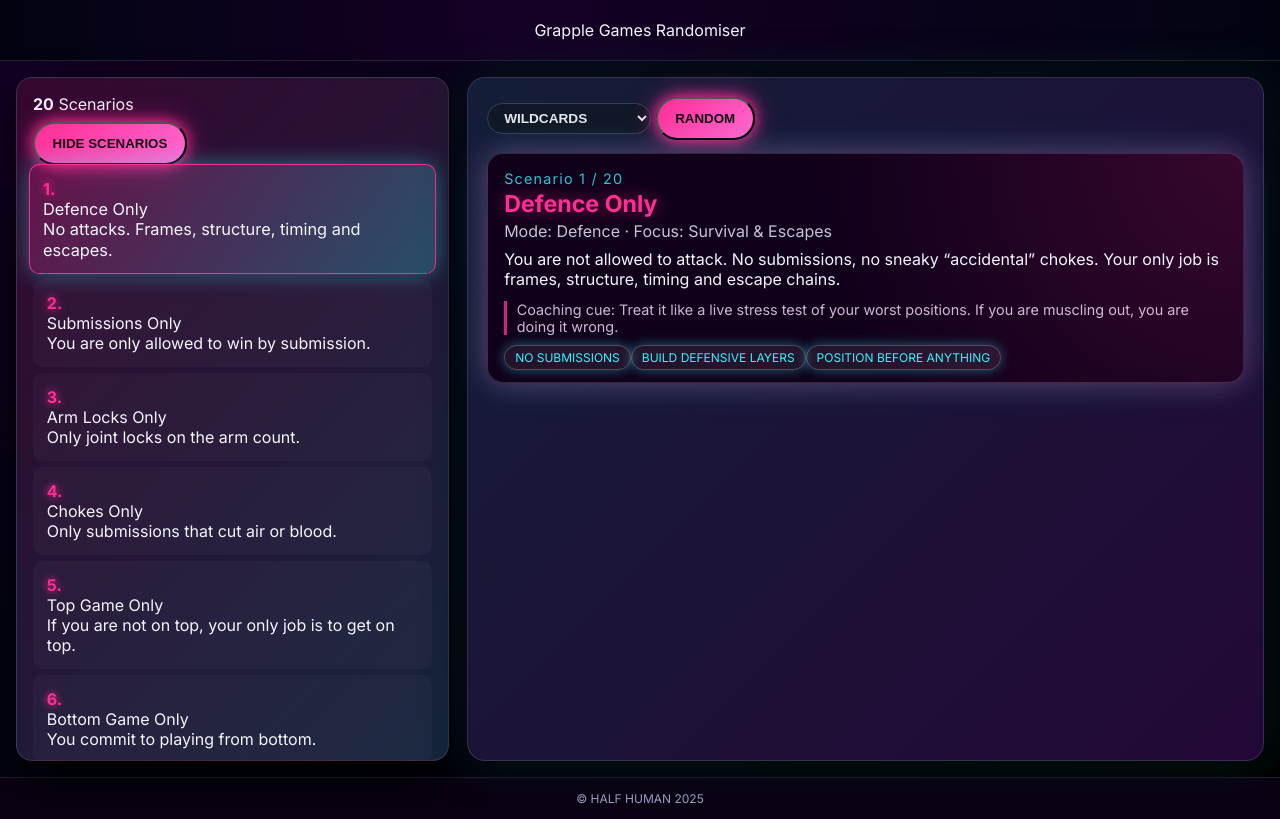
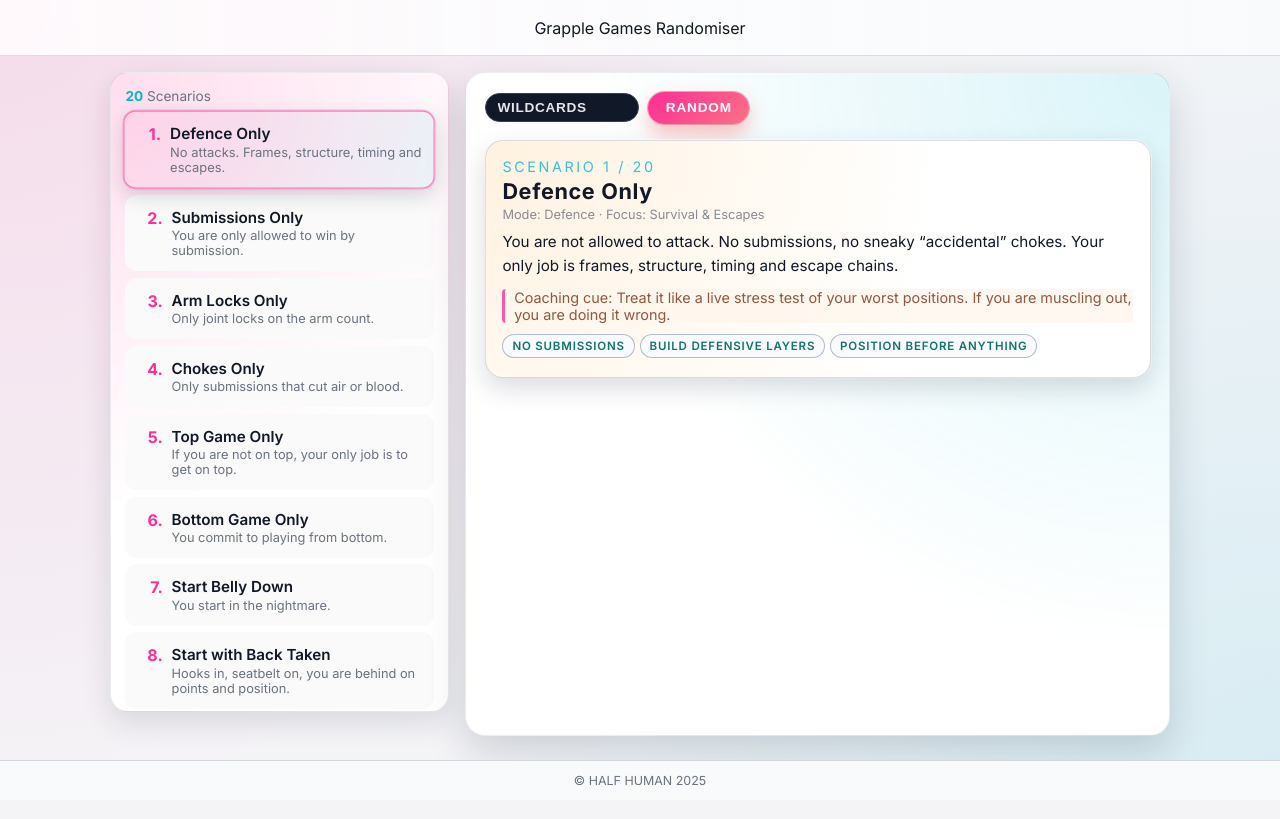
Before and after one commit to HALFHUMAN-AU/grapple-roulette, a plain HTML site: page index.html in a window 1280 px wide. Drawn offline with Linux system fonts and the light colour scheme.

Commit message:
Update index.html

```diff
--- a/index.html
+++ b/index.html
@@ -10,19 +10,27 @@
 
     <style>
         :root {
-            /* Miami / Vice City Palette */
-            --bg-dark: #020412;
-            --bg-panel: rgba(18, 0, 30, 0.92);
+            --bg-page: #f4f4f7;
+            --bg-panel: #ffffff;
+            --bg-panel-soft: #fafafa;
+
             --accent-main: #ff2d95;
-            /* neon pink */
-            --accent-secondary: #32f6ff;
-            /* electric teal */
-            --accent-chaos: #b044ff;
-            /* purple glow */
-            --text-main: #f5f5ff;
-            --text-subtle: #9ca3c7;
-            --border-soft: rgba(255, 255, 255, 0.12);
-            --shadow-strong: 0 18px 40px rgba(0, 0, 0, 0.85);
+            /* graffiti pink */
+            --accent-secondary: #06b6d4;
+            /* teal */
+            --accent-chaos: #a855f7;
+            /* purple for chaos deck if you want it later */
+
+            --text-main: #111827;
+            --text-subtle: #6b7280;
+
+            --border-soft: rgba(15, 23, 42, 0.08);
+            --shadow-soft: 0 10px 30px rgba(15, 23, 42, 0.12);
+            --shadow-strong: 0 16px 40px rgba(15, 23, 42, 0.16);
+        }
+
+        * {
+            box-sizing: border-box;
         }
 
         body {
@@ -30,237 +38,387 @@
             min-height: 100vh;
             display: flex;
             flex-direction: column;
-            font-family: "Inter", sans-serif;
+            font-family: "Inter", system-ui, -apple-system, BlinkMacSystemFont, sans-serif;
             color: var(--text-main);
             overflow-x: hidden;
-            /* <— add this */
-
             background:
-                linear-gradient(145deg, #150026 0%, #020412 40%, #000 100%),
-                radial-gradient(circle at top, rgba(255, 45, 149, 0.12), transparent 70%);
+                radial-gradient(circle at top left, rgba(255, 45, 149, 0.12), transparent 55%),
+                radial-gradient(circle at bottom right, rgba(6, 182, 212, 0.12), transparent 55%),
+                var(--bg-page);
         }
 
         /* HEADER */
+
         header {
-            padding: 1.25rem;
+            padding: 1.1rem 1.25rem;
+            background:
+                linear-gradient(90deg, rgba(255, 255, 255, 0.9), rgba(248, 250, 252, 0.98)),
+                radial-gradient(circle at top left, rgba(255, 45, 149, 0.2), transparent 60%);
+            border-bottom: 1px solid rgba(148, 163, 184, 0.35);
             text-align: center;
-            border-bottom: 1px solid rgba(255, 255, 255, 0.12);
-            background: linear-gradient(90deg, #020412 0%, #150026 40%, #020412 100%);
+            position: sticky;
+            top: 0;
+            z-index: 10;
+            backdrop-filter: blur(10px);
         }
 
         header span {
-            font-family: "Bangers";
-            font-size: 2.4rem;
-            letter-spacing: 3px;
+            font-family: "Bangers", system-ui, sans-serif;
+            font-size: 2.1rem;
+            letter-spacing: 2px;
+            text-transform: uppercase;
             color: var(--accent-main);
             text-shadow:
-                0 0 12px var(--accent-main),
-                0 0 28px var(--accent-secondary),
-                -2px -2px 0 #000,
-                2px 2px 0 #000;
-            transform: skewX(-6deg);
+                -2px -2px 0 #ffffff,
+                2px 2px 0 #ffffff,
+                0 0 10px rgba(255, 45, 149, 0.45);
             display: inline-block;
+            transform: skewX(-4deg);
         }
 
         /* LAYOUT */
+
         main {
             flex: 1;
-            padding: 1rem;
+            padding: 1rem 1.25rem 1.5rem;
             display: flex;
-            gap: 1.1rem;
+            gap: 1rem;
+            max-width: 1100px;
+            margin: 0 auto;
         }
 
-        /* LEFT PANEL */
+        /* LEFT PANEL – SCENARIO LIST */
+
         .left-panel {
             width: 32%;
-            max-height: calc(100vh - 150px);
-            padding: 1rem;
-            border-radius: 16px;
-            overflow-y: auto;
+            max-height: calc(100vh - 160px);
+            padding: 0.9rem;
+            border-radius: 18px;
             background:
-                linear-gradient(135deg, rgba(255, 45, 149, 0.15), rgba(50, 246, 255, 0.15)),
+                radial-gradient(circle at top left, rgba(255, 45, 149, 0.16), transparent 60%),
                 var(--bg-panel);
             border: 1px solid var(--border-soft);
-            box-shadow: var(--shadow-strong);
-            backdrop-filter: blur(10px);
+            box-shadow: var(--shadow-soft);
+            overflow-y: auto;
+        }
+
+        .left-panel>div {
+            font-size: 0.85rem;
+            color: var(--text-subtle);
+            margin-bottom: 0.5rem;
+        }
+
+        .left-panel>div strong {
+            color: var(--accent-secondary);
         }
 
         .scenario-item {
-            padding: 0.8rem;
+            display: flex;
+            gap: 0.55rem;
+            padding: 0.75rem 0.65rem;
+            border-radius: 12px;
+            margin-bottom: 0.4rem;
             cursor: pointer;
-            border-radius: 10px;
-            margin-bottom: 0.4rem;
-            background: rgba(255, 255, 255, 0.03);
+            background: var(--bg-panel-soft);
             border: 1px solid transparent;
-            transition: all 0.18s ease;
+            transition:
+                background 0.16s ease,
+                transform 0.12s ease,
+                box-shadow 0.16s ease,
+                border-color 0.16s ease;
         }
 
         .scenario-item:hover {
-            background: rgba(255, 45, 149, 0.16);
-            transform: translateY(-2px);
-            box-shadow: 0 0 16px rgba(255, 45, 149, 0.4);
+            background: #f9fafb;
+            transform: translateY(-1px);
+            box-shadow: 0 6px 14px rgba(15, 23, 42, 0.12);
         }
 
         .scenario-item.active {
-            background: linear-gradient(125deg, rgba(255, 45, 149, 0.25), rgba(50, 246, 255, 0.25));
-            border-color: var(--accent-main);
-            box-shadow: 0 0 22px rgba(50, 246, 255, 0.4);
-            transform: scale(1.02);
+            background: linear-gradient(115deg,
+                    rgba(255, 45, 149, 0.08),
+                    rgba(6, 182, 212, 0.08));
+            border-color: rgba(255, 45, 149, 0.6);
+            box-shadow: 0 0 0 1px rgba(255, 45, 149, 0.3), 0 8px 20px rgba(15, 23, 42, 0.16);
+            transform: translateY(-1px) scale(1.01);
         }
 
         .scenario-index {
             font-weight: 800;
             color: var(--accent-main);
-            text-shadow: 0 0 8px var(--accent-main);
+            min-width: 26px;
+            text-align: right;
         }
 
-        /* RIGHT PANEL */
+        .scenario-text-main {
+            font-weight: 600;
+            font-size: 0.95rem;
+            margin-bottom: 0.1rem;
+        }
+
+        .scenario-text-sub {
+            font-size: 0.8rem;
+            color: var(--text-subtle);
+        }
+
+        /* RIGHT PANEL – CURRENT CARD */
+
         .right-panel {
             flex: 1;
-            border-radius: 18px;
-            padding: 1.2rem;
+            border-radius: 20px;
+            padding: 1.15rem 1.15rem 1.3rem;
             background:
-                linear-gradient(135deg, rgba(50, 246, 255, 0.12), rgba(176, 68, 255, 0.12)),
+                radial-gradient(circle at top right, rgba(6, 182, 212, 0.15), transparent 60%),
                 var(--bg-panel);
             border: 1px solid var(--border-soft);
-            box-shadow:
-                0 0 40px rgba(0, 0, 0, 0.9),
-                0 0 50px rgba(50, 246, 255, 0.15);
+            box-shadow: var(--shadow-strong);
             display: flex;
             flex-direction: column;
             gap: 0.8rem;
-            backdrop-filter: blur(10px);
         }
 
-        /* BUTTONS */
+        .controls {
+            display: flex;
+            gap: 0.6rem;
+            align-items: center;
+            margin-bottom: 0.2rem;
+            flex-wrap: wrap;
+        }
+
+        /* BUTTONS / SELECT */
+
         .btn {
+            border-radius: 999px;
+            border: none;
+            padding: 0.55rem 1.1rem;
             font-weight: 700;
+            font-size: 0.85rem;
+            letter-spacing: 0.06em;
             text-transform: uppercase;
-            border-radius: 999px;
             cursor: pointer;
-            padding: 0.75rem 1.1rem;
-
-            background: linear-gradient(135deg, var(--accent-main), #ff68d1);
-            color: #160616;
-
+            background: linear-gradient(135deg, var(--accent-main), #fb7185);
+            color: #ffffff;
             box-shadow:
-                0 0 14px var(--accent-main),
-                0 0 28px rgba(255, 45, 149, 0.5);
-
-            transition: all 0.18s ease;
+                0 10px 20px rgba(248, 113, 113, 0.45),
+                0 0 0 1px rgba(148, 27, 97, 0.35);
+            transition:
+                transform 0.12s ease,
+                box-shadow 0.16s ease,
+                filter 0.16s ease;
         }
 
         .btn:hover {
-            transform: translateY(-2px) scale(1.03);
+            transform: translateY(-1px);
+            filter: brightness(1.03);
             box-shadow:
-                0 0 20px var(--accent-main),
-                0 0 32px rgba(50, 246, 255, 0.7);
+                0 12px 24px rgba(251, 113, 133, 0.55),
+                0 0 0 1px rgba(148, 27, 97, 0.45);
         }
 
         .btn:active {
-            transform: translateY(1px) scale(0.97);
+            transform: translateY(1px);
+            box-shadow:
+                0 4px 10px rgba(148, 27, 97, 0.35),
+                0 0 0 1px rgba(148, 27, 97, 0.65);
         }
 
         #deckSelector {
-            background: #16001f;
-            border: 1px solid rgba(255, 255, 255, 0.2);
+            padding: 0.5rem 1rem;
+            font-size: 0.85rem;
+            border-radius: 999px;
+            border: 1px solid rgba(148, 163, 184, 0.8);
+            background: #f9fafb;
             color: var(--text-main);
-            box-shadow: 0 0 12px rgba(176, 68, 255, 0.5);
+            font-weight: 600;
+            text-transform: uppercase;
+            letter-spacing: 0.05em;
+            box-shadow: 0 4px 10px rgba(148, 163, 184, 0.3);
+            appearance: none;
+            position: relative;
+            padding-right: 2rem;
+            background-image:
+                linear-gradient(45deg, transparent 50%, #4b5563 50%),
+                linear-gradient(135deg, #4b5563 50%, transparent 50%);
+            background-position:
+                calc(100% - 16px) calc(50% - 3px),
+                calc(100% - 12px) calc(50% - 3px);
+            background-size: 6px 6px, 6px 6px;
+            background-repeat: no-repeat;
+        }
+
+        /* MOBILE TOGGLE BUTTON (SHOW/HIDE LIST) */
+
+        .toggle-list-btn {
+            background: linear-gradient(135deg, var(--accent-secondary), #22c55e);
+            color: #022c22;
+            border: 1px solid rgba(16, 185, 129, 0.7);
+            margin-bottom: 0.5rem;
+            display: none;
+            /* desktop hidden */
+            box-shadow:
+                0 8px 18px rgba(16, 185, 129, 0.35),
+                0 0 0 1px rgba(22, 163, 74, 0.5);
         }
 
         /* CARD */
+
         .card {
-            border-radius: 16px;
-            padding: 1rem;
+            padding: 1.05rem 1.05rem 1.2rem;
             background:
-                radial-gradient(circle at top right, rgba(255, 45, 149, 0.16), transparent 55%),
-                #10001a;
-            border: 1px solid rgba(255, 255, 255, 0.15);
+                radial-gradient(circle at top left, rgba(255, 237, 213, 0.75), transparent 65%),
+                #ffffff;
+            border-radius: 18px;
+            border: 1px solid rgba(148, 163, 184, 0.35);
             box-shadow:
-                0 0 26px rgba(255, 45, 149, 0.25),
-                0 0 36px rgba(50, 246, 255, 0.25);
+                0 10px 26px rgba(15, 23, 42, 0.15),
+                0 0 0 1px rgba(255, 255, 255, 0.8);
+            animation-duration: 0.35s;
+        }
+
+        @keyframes pop {
+            0% {
+                transform: scale(0.97) translateY(3px);
+                opacity: 0.8;
+            }
+
+            100% {
+                transform: scale(1) translateY(0);
+                opacity: 1;
+            }
+        }
+
+        .animate-pop {
+            animation-name: pop;
         }
 
         #currentIndexLabel {
+            font-size: 0.8rem;
+            letter-spacing: 0.18em;
+            text-transform: uppercase;
             color: var(--accent-secondary);
-            letter-spacing: 1.2px;
-            font-size: 0.85rem;
+            margin-bottom: 0.1rem;
         }
 
         #currentTitle {
-            font-size: 1.45rem;
+            margin: 0.2rem 0 0.35rem;
+            font-size: 1.35rem;
             font-weight: 700;
-            color: var(--accent-main);
-            text-shadow: 0 0 18px rgba(255, 45, 149, 0.6);
+            letter-spacing: 0.03em;
+        }
+
+        #currentTags {
+            font-size: 0.8rem;
+            color: var(--text-subtle);
+            margin-bottom: 0.45rem;
+        }
+
+        #currentBody {
+            font-size: 0.95rem;
+            line-height: 1.55;
+            margin-bottom: 0.55rem;
         }
 
         #currentTip {
+            font-size: 0.9rem;
+            margin-bottom: 0.7rem;
+            padding-left: 0.55rem;
             border-left: 3px solid var(--accent-main);
-            padding-left: 0.6rem;
-            color: #ffe7fa;
+            color: #7c2d12;
+            background: #fff7ed;
+            border-radius: 4px;
         }
 
-        /* TAG PILLS */
-        .pill {
-            padding: 4px 10px;
-            font-size: 0.75rem;
-            border-radius: 999px;
-            background: rgba(255, 255, 255, 0.08);
-            border: 1px solid rgba(255, 255, 255, 0.22);
-            color: var(--accent-secondary);
-            text-transform: uppercase;
-            box-shadow: 0 0 12px rgba(50, 246, 255, 0.4);
+        #currentPills {
+            display: flex;
+            flex-wrap: wrap;
+            gap: 0.3rem;
         }
 
-        /* FOOTER */
-        footer {
-            padding: 0.8rem;
-            text-align: center;
-            font-size: 0.75rem;
-            color: var(--text-subtle);
-            background: #0a0013;
-            border-top: 1px solid rgba(255, 255, 255, 0.12);
+        .pill {
+            padding: 4px 9px;
+            border-radius: 999px;
+            font-size: 0.72rem;
+            font-weight: 600;
+            text-transform: uppercase;
+            letter-spacing: 0.07em;
+            background: #f9fafb;
+            border: 1px solid rgba(148, 163, 184, 0.7);
+            color: #0f766e;
+            white-space: nowrap;
         }
 
-        /* MOBILE */
+        footer {
+            padding: 0.75rem;
+            text-align: center;
+            font-size: 0.78rem;
+            color: var(--text-subtle);
+            background: rgba(249, 250, 251, 0.96);
+            border-top: 1px solid rgba(209, 213, 219, 0.9);
+        }
+
+        /* MOBILE LAYOUT */
+
         @media (max-width: 768px) {
-
-            /* tighter, centred layout */
             main {
                 flex-direction: column;
-                padding: 0.6rem 0.6rem 0.9rem;
+                padding: 0.7rem 0.75rem 1rem;
+                gap: 0.7rem;
             }
 
-            .left-panel,
+            .left-panel {
+                width: 100%;
+                max-width: 100%;
+                max-height: none;
+                /* remove nested scrolling */
+                overflow-y: visible;
+                margin: 0 auto 0.5rem auto;
+                padding: 0.75rem;
+            }
+
             .right-panel {
                 width: 100%;
                 max-width: 100%;
-                margin: 0 auto 0.6rem auto;
-                padding: 0.75rem;
-                border-radius: 14px;
+                margin: 0 auto;
+                padding: 0.9rem 0.85rem 1.1rem;
             }
 
-            /* make sure the card never overflows horizontally */
             .card {
-                margin: 0.25rem 0 0;
-                padding: 0.9rem 0.85rem 1.25rem;
+                padding: 0.9rem 0.85rem 1.1rem;
                 width: 100%;
-                max-width: 100%;
                 box-sizing: border-box;
             }
 
-            /* extra breathing room for tags */
-            #currentPills {
-                margin-top: 0.35rem;
-                display: flex;
-                flex-wrap: wrap;
-                gap: 0.25rem;
+            .controls {
+                flex-direction: column;
+                align-items: stretch;
+                gap: 0.45rem;
+            }
+
+            .btn,
+            #deckSelector {
+                width: 100%;
+                justify-content: center;
+                text-align: center;
+            }
+
+            #currentTitle {
+                font-size: 1.25rem;
+            }
+
+            #currentBody {
+                font-size: 0.92rem;
+            }
+
+            .toggle-list-btn {
+                display: block;
+                /* show on mobile */
+            }
+
+            .left-panel.collapsed #scenarioList {
+                display: none;
             }
 
             .pill {
-                font-size: 0.68rem;
-                padding: 3px 7px;
-                max-width: 100%;
                 white-space: normal;
             }
         }
```
